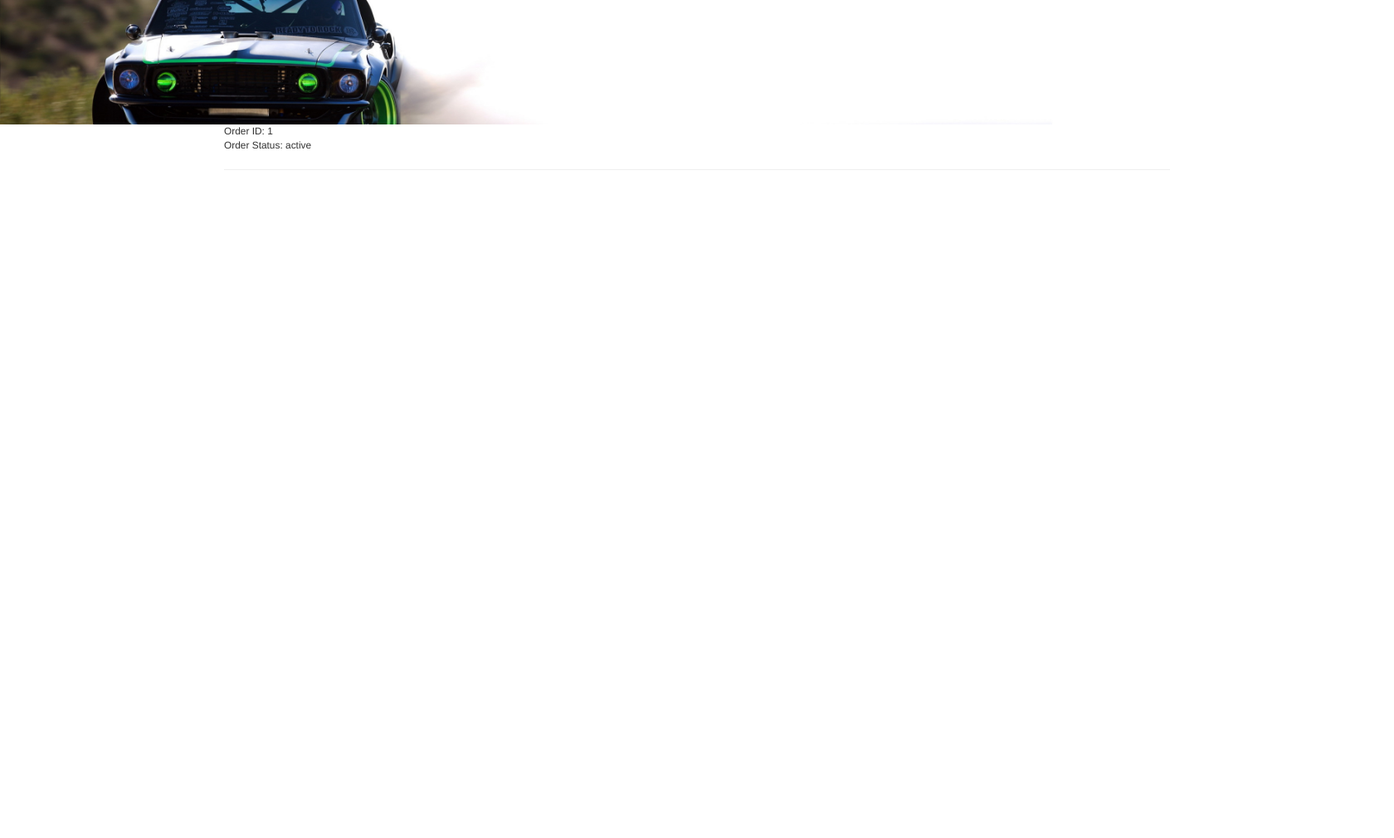
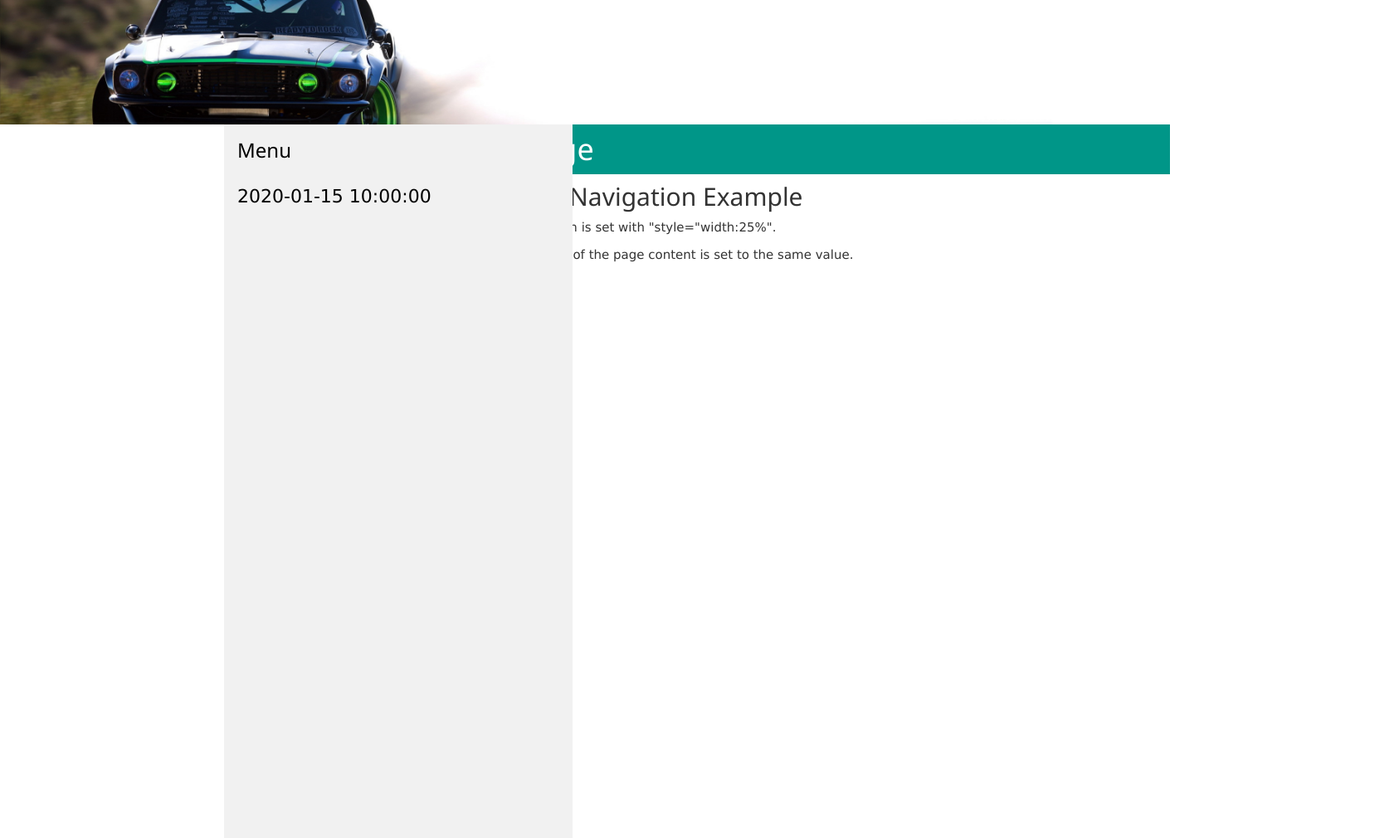
Before and after one commit to Tuddy18/MasinaVisurilorTale-Monolith, a Flask app: template app/templates/orders.html in a window 1680 px wide. Shown: the whole page at 83% size. Run offline with Flask 2, Linux system fonts and the light colour scheme; the template is opened without the code that fills it: most values are stand-ins (such as "Sample title", 1, 10 or a date in 2020); some libraries are stand-ins or nearby versions.

Commit message:
chat bullkake

```diff
--- a/app/orders/orders.py
+++ b/app/orders/orders.py
@@ -21,10 +21,10 @@ def placeOrder(cartId):
 @is_logged_in
 def orders():
     cur = mysql.connection.cursor()
-    result = cur.execute("SELECT * FROM orders WHERE cart_id in \
-                    (SELECT cart_id FROM match WHERE user_id={})".format(session['userId']))
+    result = cur.execute("SELECT * FROM MatchedContact")
+    data = cur.fetchall()
+
     if result > 0:
-        data = cur.fetchall()
         print("DATA = ",data)
         return render_template('orders.html', orders=data)
     return render_template('index.html')
--- a/app/templates/layout.html
+++ b/app/templates/layout.html
@@ -4,12 +4,16 @@
     <!--      <link rel="stylesheet" href="{{ url_for('static', filename='css/main.css') }}">-->
     <script src="jquery-3.4.1.min.js"></script>
 <link rel="stylesheet" href="https://maxcdn.bootstrapcdn.com/bootstrap/3.4.1/css/bootstrap.min.css">
+
+
   <script src="https://ajax.googleapis.com/ajax/libs/jquery/3.4.1/jquery.min.js"></script>
   <script src="https://maxcdn.bootstrapcdn.com/bootstrap/3.4.1/js/bootstrap.min.js"></script>
 
     <link rel="stylesheet" href="{{ url_for('static', filename='css/navbar.css') }}">
     <link rel="stylesheet" href="{{ url_for('static', filename='css/profile.css') }}">
     <link rel="stylesheet" href="{{ url_for('static', filename='css/match.css') }}">
+    <link rel="stylesheet" href="https://www.w3schools.com/w3css/4/w3.css">
+
 
 
 
--- a/app/templates/orders.html
+++ b/app/templates/orders.html
@@ -1,9 +1,28 @@
 {% extends 'layout.html' %}
 {% block body %}
-  {% for order in orders %}
-  <small>Order ID: {{order.order_id}}</small>
-  <br>
-  <small>Order Status: {{order.order_status}}</small>
-  <hr>
-  {% endfor %}
+    <!-- Sidebar -->
+<div class="w3-sidebar w3-light-grey w3-bar-block" style="width:25%">
+  <h3 class="w3-bar-item">Menu</h3>
+    {% for item in orders %}
+  <a href="#" class="w3-bar-item w3-button">{{item.MatchDateTime}}</a>
+{% endfor %}
+
+</div>
+
+<!-- Page Content -->
+<div style="margin-left:25%">
+
+<div class="w3-container w3-teal">
+  <h1>My Page</h1>
+</div>
+
+
+<div class="w3-container">
+<h2>Sidebar Navigation Example</h2>
+<p>The sidebar with is set with "style="width:25%".</p>
+<p>The left margin of the page content is set to the same value.</p>
+</div>
+
+</div>
+
 {% endblock %}
```
